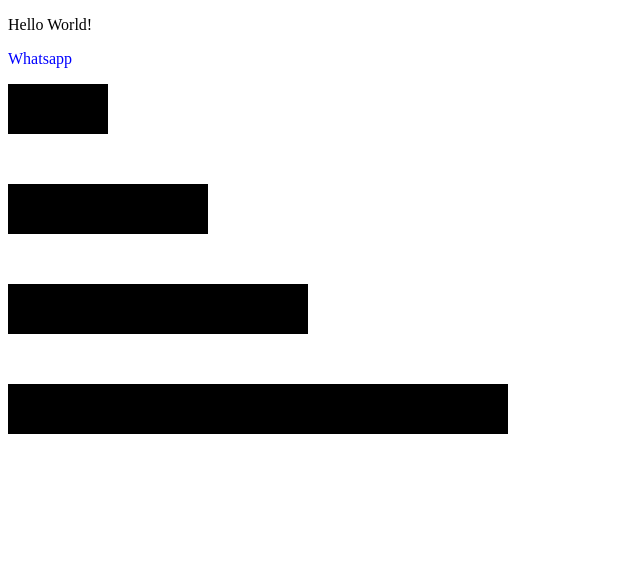
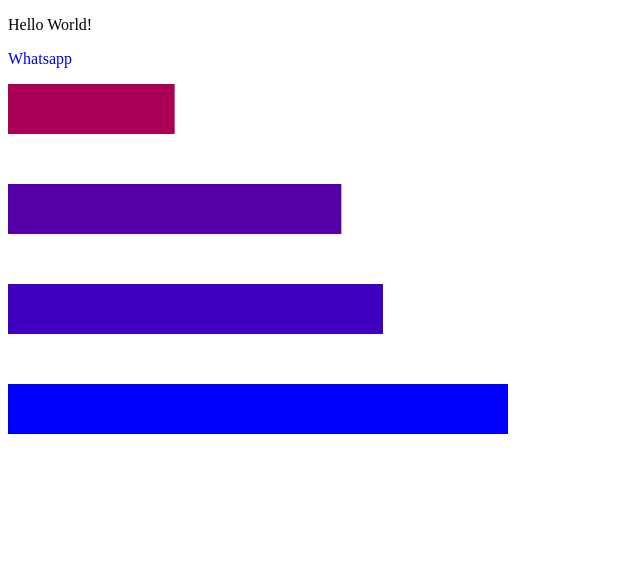
Before and after one commit to kaushalpatel922/D3chart, a plain HTML site: page index.html in a window 1280 px wide. Shown: the whole page, without its empty margins (0-640 px from the left). Drawn offline with nearby package versions, Linux system fonts and the light colour scheme.

Commit message:
working with scale range

```diff
--- a/index.html
+++ b/index.html
@@ -18,23 +18,38 @@
         .text("Whatsapp");
 
       //Creating SVG element
+      var width = 500;
+      var height = 500;
       var canvas = d3.select("body")
                   .append("svg")
-                  .attr("width", 500)
-                  .attr("height", 500);
+                  .attr("width", width)
+                  .attr("height", height);
 
-      var dataArray = [20, 40, 60, 110];
+      var dataArray = [20, 40, 45, 60];
 
+      //To Create a scale
+      var widthScale = d3.scale.linear()
+                        .domain([0,60])
+                        .range([0, width]);
+
+      var color = d3.scale.linear()
+                    .domain([0,60])
+                    .range(["red", "blue"]);
+
+      //To Create a bar chart
       var bars = canvas.selectAll("rect")
                   .data(dataArray)
                   .enter()
                     .append("rect")
                     .attr("width", function(d) {
-                      return d * 5;
+                      return widthScale(d);
                     })
                     .attr("height", 50)
                     .attr("y", function(d, i) {
                       return i * 100;
+                    })
+                    .attr("fill", function(d) {
+                      return color(d);
                     });
 
 
```
